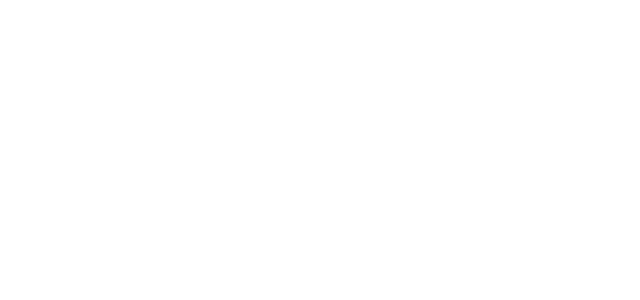
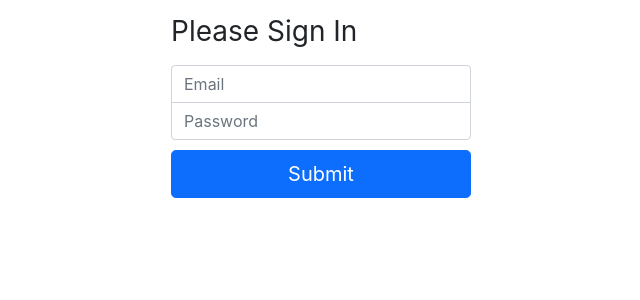
Before and after one commit to wesoz/udemy-react-admin, a React (Create React App) app: page /login in a window 1280 px wide. Shown: the top 300 px of the page, without its empty margins (319-959 px from the left). Built offline with nearby package versions, Linux system fonts and the light colour scheme.

Commit message:
Login function

```diff
--- a/src/App.tsx
+++ b/src/App.tsx
@@ -4,6 +4,7 @@ import Users from './pages/Users';
 import { BrowserRouter, Route } from 'react-router-dom';
 import Dashboard from './pages/Dashboard';
 import Register from './pages/Register';
+import Login from './components/Login';
 
 function App() {
   return (
@@ -12,6 +13,7 @@ function App() {
         <Route path={'/'} exact component={Dashboard}/>
         <Route path={'/users'} component={Users}/>
         <Route path={'/register'} component={Register}/>
+        <Route path={'/login'} component={Login}/>
       </BrowserRouter>
     </div>
   );
--- /dev/null
+++ b/src/components/Login.tsx
@@ -0,0 +1,52 @@
+import React, { SyntheticEvent, useState } from "react";
+import axios from "axios";
+import { Redirect } from "react-router";
+
+const Login = () => {
+  const [email, setEmail] = useState("");
+  const [password, setPassword] = useState("");
+  const [shouldRedirect, setRedirect] = useState(false);
+
+  const submit = async (e: SyntheticEvent) => {
+    e.preventDefault();
+
+    await axios.post(
+      "http://localhost:8000/api/login",
+      { email, password },
+      { withCredentials: true }
+    );
+
+    setRedirect(true);
+  };
+
+  if (shouldRedirect) {
+    return <Redirect to={"/"} />;
+  }
+
+  return (
+    <main className="form-signin">
+      <form onSubmit={submit}>
+        <h1 className="h3 mb-3 fw-normal">Please Sign In</h1>
+        <input
+          type="email"
+          className="form-control"
+          placeholder="Email"
+          required
+          onChange={(e) => setEmail(e.target.value)}
+        />
+        <input
+          type="password"
+          className="form-control"
+          placeholder="Password"
+          required
+          onChange={(e) => setPassword(e.target.value)}
+        />
+        <button className="w-100 btn btn-lg btn-primary" type="submit">
+          Submit
+        </button>
+      </form>
+    </main>
+  );
+};
+
+export default Login;
--- a/src/components/Nav.tsx
+++ b/src/components/Nav.tsx
@@ -3,18 +3,16 @@ import React from "react";
 const Nav = () => {
   return (
     <header className="navbar navbar-dark sticky-top bg-dark flex-md-nowrap p-0 shadow">
-            <a className="navbar-brand col-md-3 col-lg-2 me-0 px-3" href="#">Company name</a>
-            <button className="navbar-toggler position-absolute d-md-none collapsed" type="button" data-bs-toggle="collapse" data-bs-target="#sidebarMenu" aria-controls="sidebarMenu" aria-expanded="false" aria-label="Toggle navigation">
-            <span className="navbar-toggler-icon"></span>
-            </button>
-            <input className="form-control form-control-dark w-100" type="text" placeholder="Search" aria-label="Search" />
+      <a className="navbar-brand col-md-3 col-lg-2 me-0 px-3" href="#">
+        Company name
+      </a>
       <ul className="navbar-nav px-3">
-                <li className="nav-item text-nowrap">
-                    <a className="nav-link" href="#">Sign out</a>
-                </li>
+        <a className="nav-link" href="#">
+          Sign out
+        </a>
       </ul>
     </header>
   );
-}
+};
 
 export default Nav;
--- a/src/pages/Register.tsx
+++ b/src/pages/Register.tsx
@@ -1,6 +1,7 @@
-import React, { SyntheticEvent } from 'react';
+import React, { SyntheticEvent, useState } from 'react';
 import '../Login.css';
 import axios from 'axios';
+import { Redirect } from 'react-router';
 
 const Register = () => {
     let first_name = '';
@@ -8,6 +9,7 @@ const Register = () => {
     let email = '';
     let password = '';
     let password_confirm = '';
+    const [shouldRedirect, setRedirect] = useState(false);
 
     const submit = async (e: SyntheticEvent) => {
         e.preventDefault();
@@ -20,11 +22,14 @@ const Register = () => {
             password_confirm
         }
 
-        const response = await axios.post('http://localhost:8000/api/register', data);
+        await axios.post('http://localhost:8000/api/register', data);
 
-        console.log(response);
+        setRedirect(true);
+    };
 
-    };
+    if (shouldRedirect) {
+        return <Redirect to={'/login'} />
+    }
 
     return (
         <main className="form-signin">
```
Lines whose indentation alone changed are shown as unchanged.
